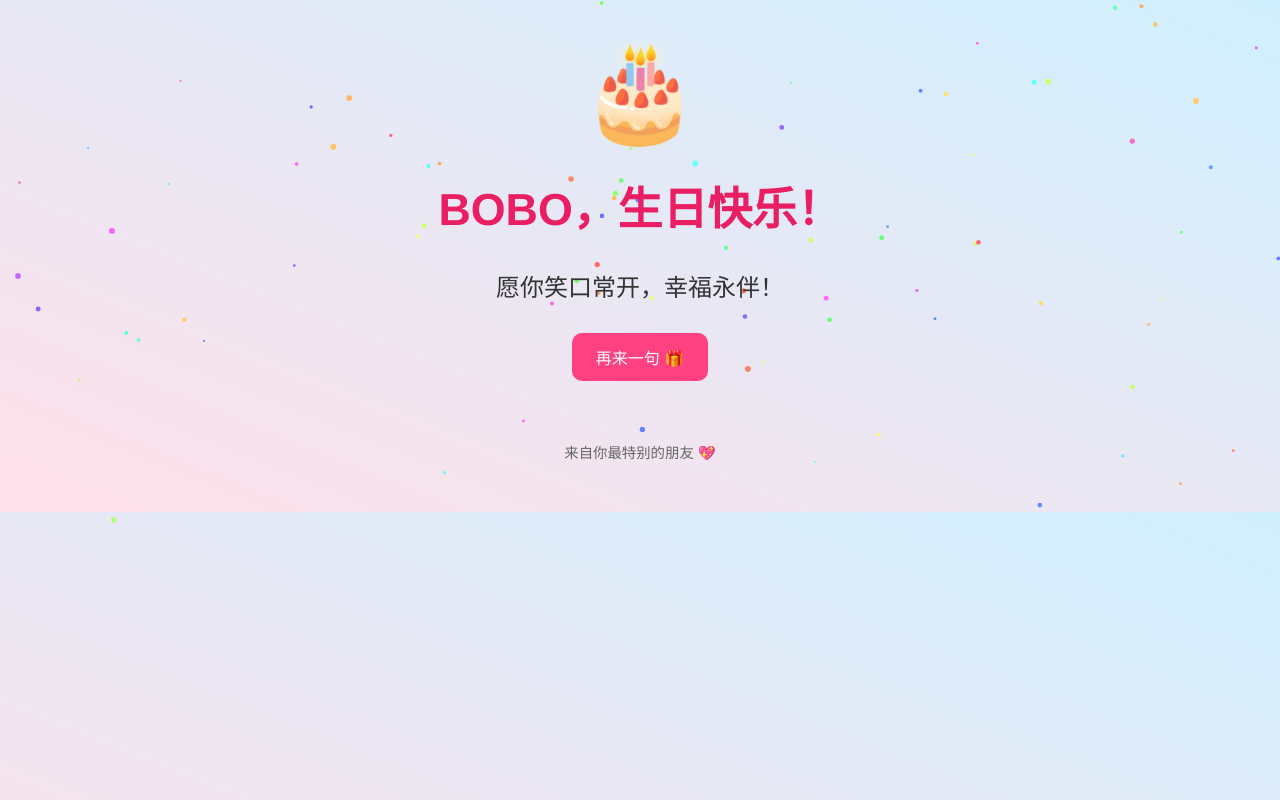
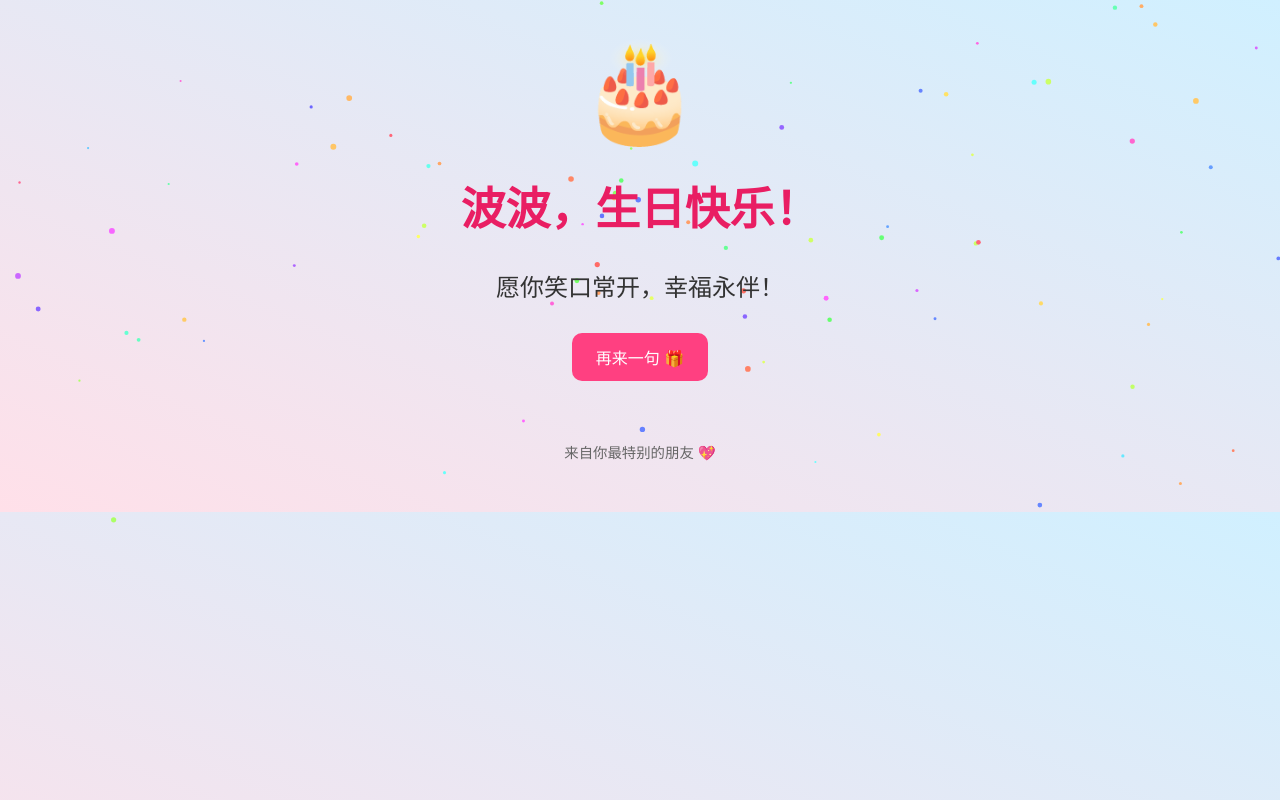
Before and after one commit to Zhaowenqing/Happy, a plain HTML site: page index.html in a window 1280 px wide. Drawn offline with Linux system fonts and the light colour scheme.

Commit message:
Update index.html

```diff
--- a/index.html
+++ b/index.html
@@ -78,7 +78,7 @@
 
   <div class="content">
     <div class="cake">🎂</div>
-    <h1>BOBO，生日快乐！</h1>
+    <h1>波波，生日快乐！</h1>
     <div id="message">愿你笑口常开，幸福永伴！</div>
     <button onclick="showBlessing()">再来一句 🎁</button>
 
```
